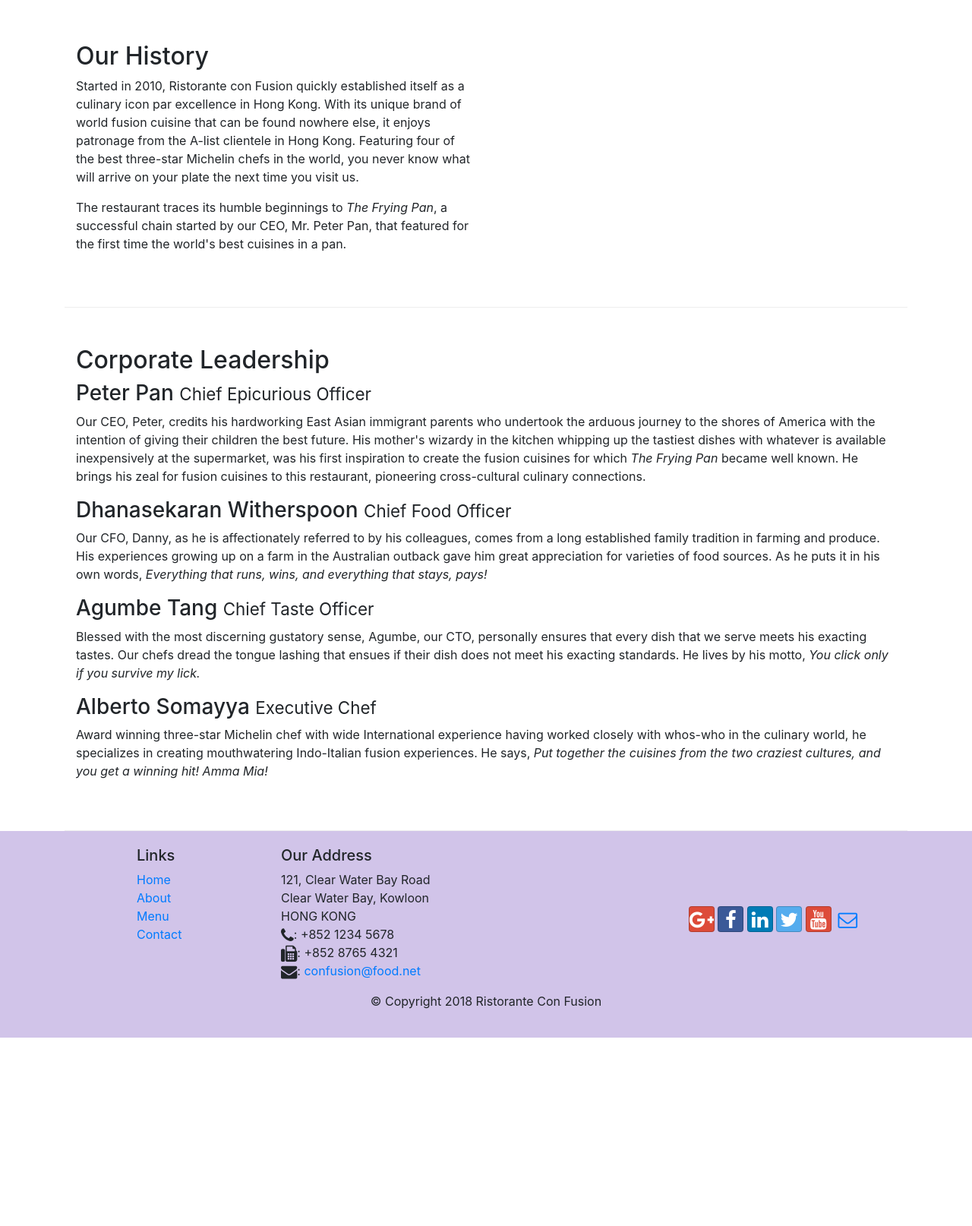
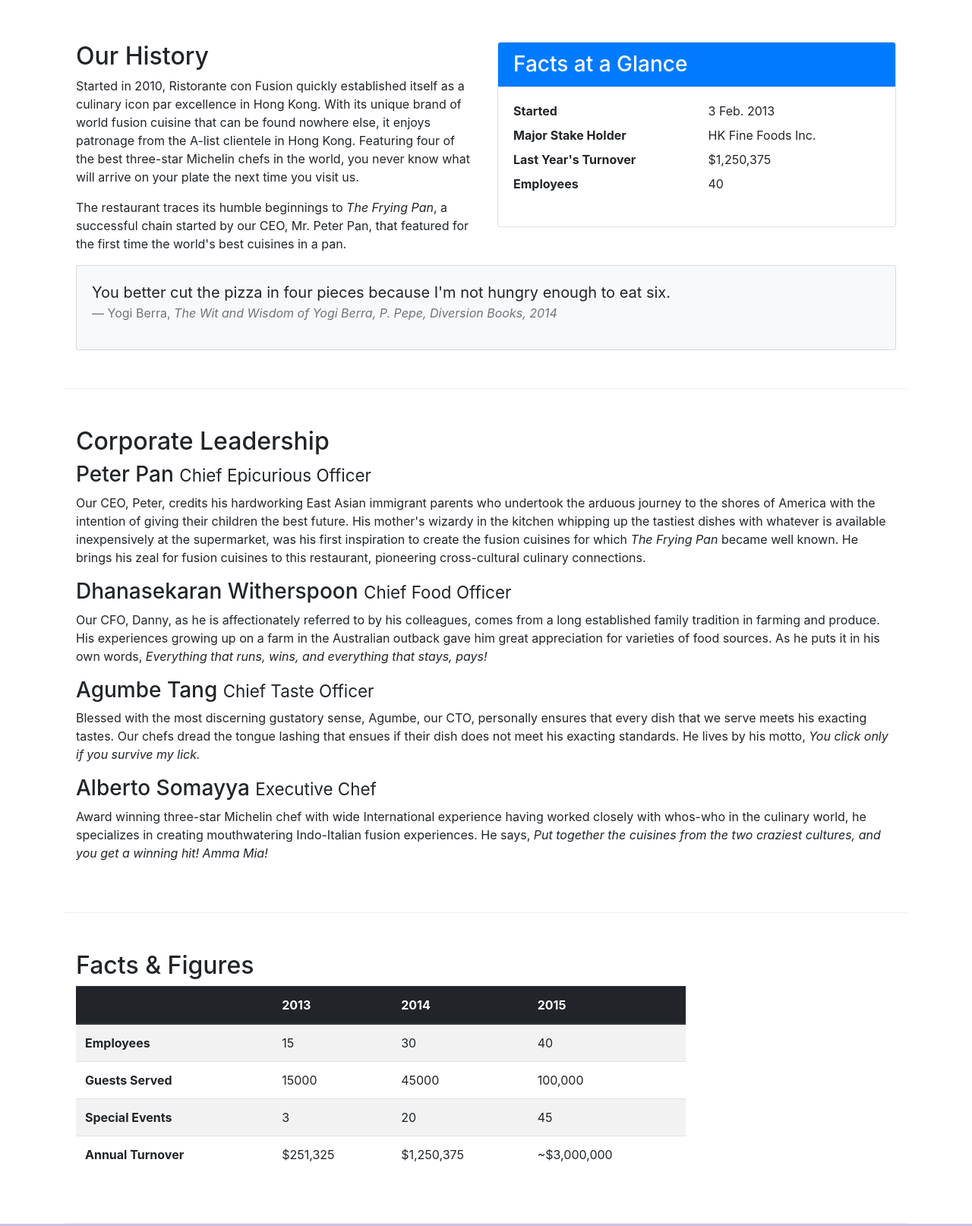
Before and after one commit to McTechie/bootstrap-demo-website, a website: page aboutus.html in a window 1280 px wide. Shown: the part 460-2074 px from the top of the page at 76% size. Before the commit the page ends 1826 px from the top, so only its background shows below. Drawn offline with nearby package versions, Linux system fonts and the light colour scheme.

Commit message:
Table and Cards added

```diff
--- a/aboutus.html
+++ b/aboutus.html
@@ -64,7 +64,32 @@
                 <p>Started in 2010, Ristorante con Fusion quickly established itself as a culinary icon par excellence in Hong Kong. With its unique brand of world fusion cuisine that can be found nowhere else, it enjoys patronage from the A-list clientele in Hong Kong.  Featuring four of the best three-star Michelin chefs in the world, you never know what will arrive on your plate the next time you visit us.</p>
                 <p>The restaurant traces its humble beginnings to <em>The Frying Pan</em>, a successful chain started by our CEO, Mr. Peter Pan, that featured for the first time the world's best cuisines in a pan.</p>
             </div>
-            <div>
+            <div class="col-sm">
+              <div class="card">
+                <h3 class="card-header bg-primary text-white">Facts at a Glance</h3>
+                <div class="card-body">
+                  <dl class="row">
+                    <dt class="col-6">Started</dt>
+                    <dd class="col-6">3 Feb. 2013</dd>
+                    <dt class="col-6">Major Stake Holder</dt>
+                    <dd class="col-6">HK Fine Foods Inc.</dd>
+                    <dt class="col-6">Last Year's Turnover</dt>
+                    <dd class="col-6">$1,250,375</dd>
+                    <dt class="col-6">Employees</dt>
+                    <dd class="col-6">40</dd>
+                  </dl>
+                </div>
+              </div>
+            </div>
+            <div class="col-12">
+              <div class="card card-body bg-light">
+                <blockquote class="blockquote">
+                  <p class="mb-0">You better cut the pizza in four pieces because I'm not hungry enough to eat six.</p>
+                  <footer class="blockquote-footer">Yogi Berra,
+                    <cite title="Source Title">The Wit and Wisdom of Yogi Berra, P. Pepe, Diversion Books, 2014</cite>
+                  </footer>
+                </blockquote>
+              </div>
             </div>
         </div>
 
@@ -83,6 +108,49 @@
             </div>
        </div>
 
+       <div class="row row-content">
+         <div class="col-12 col-sm-9">
+           <h2>Facts &amp; Figures</h2>
+           <div class="table-responsive">
+             <table class="table table-striped">
+               <thead class="thead-dark">
+                 <tr>
+                   <th>&nbsp;</th>
+                   <th>2013</th>
+                   <th>2014</th>
+                   <th>2015</th>
+                 </tr>
+               </thead>
+               <tbody>
+                 <tr>
+                   <th>Employees</th>
+                   <td>15</td>
+                   <td>30</td>
+                   <td>40</td>
+                 </tr>
+                 <tr>
+                   <th>Guests Served</th>
+                   <td>15000</td>
+                   <td>45000</td>
+                   <td>100,000</td>
+                 </tr>
+                 <tr>
+                   <th>Special Events</th>
+                   <td>3</td>
+                   <td>20</td>
+                   <td>45</td>
+                 </tr>
+                 <tr>
+                   <th>Annual Turnover</th>
+                   <td>$251,325</td>
+                   <td>$1,250,375</td>
+                   <td>~$3,000,000</td>
+                 </tr>
+               </tbody>
+             </table>
+           </div>
+         </div>
+       </div>
     </div>
 
     <footer class="footer">
```
